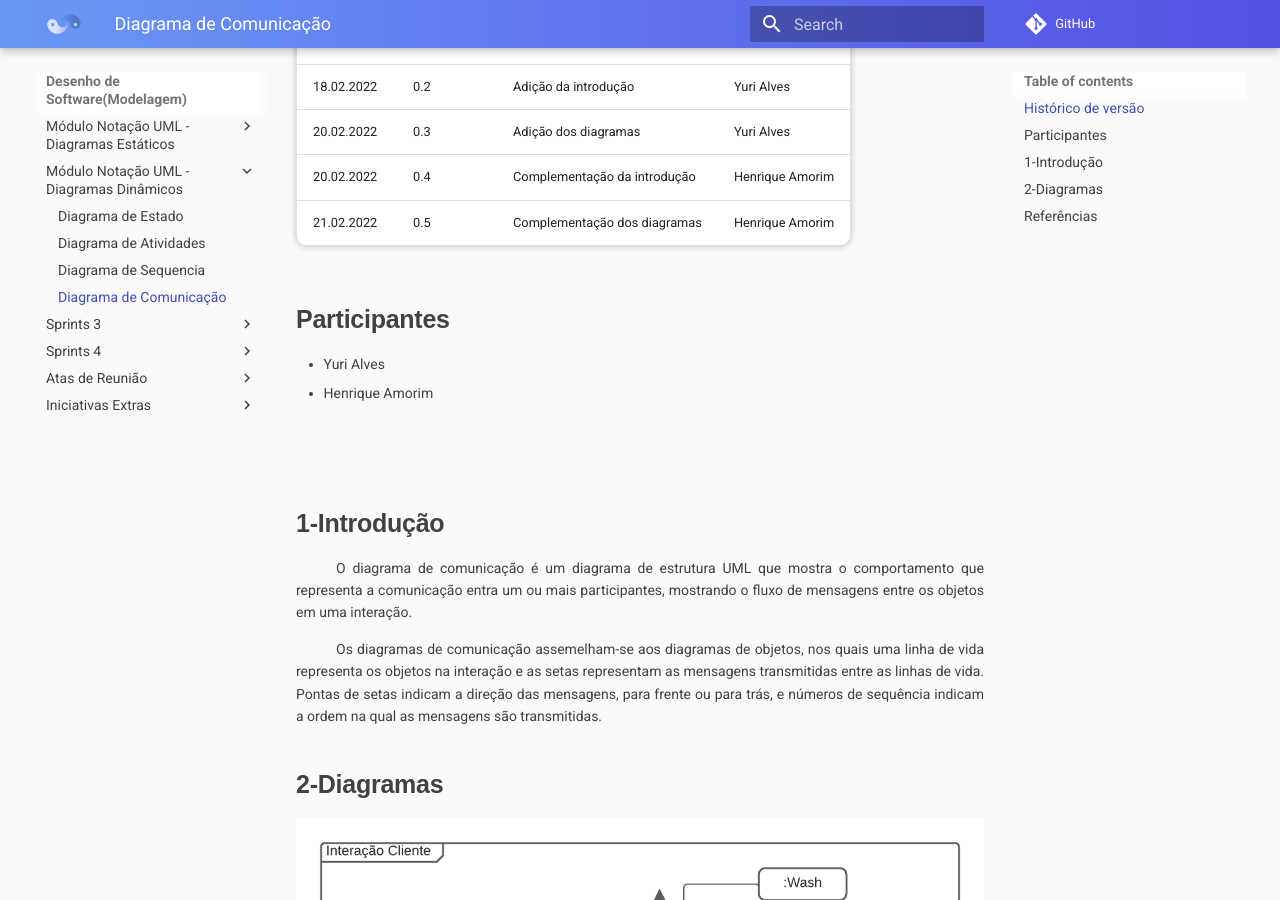
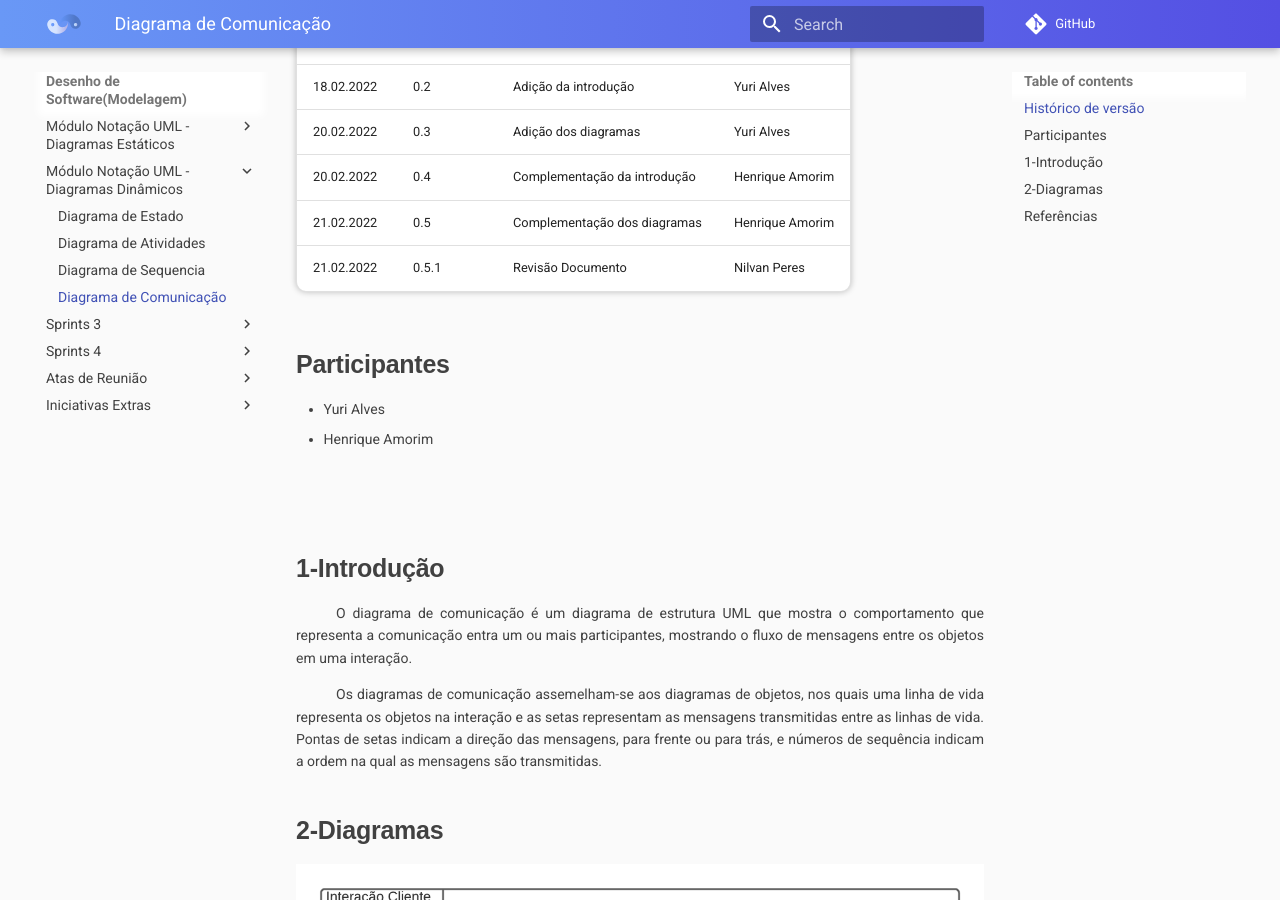
Before and after one commit to UnBArqDsw2021-2/2021.2_G2_Ki-Limpinho, an MkDocs documentation site: the page built from docs/diagramaDeComunicacao.md, in a window 1280 px wide and 900 px high, scrolled down 301 px. Built offline with MkDocs 1.6.1 and Material for MkDocs 9.7.7, drawn with Linux system fonts in a browser that asks for light colours; comment, search, counter and statistics services are not loaded.

Commit message:
docs: fix imgs display #71

```diff
--- a/docs/diagramaDeComunicacao.md
+++ b/docs/diagramaDeComunicacao.md
@@ -9,6 +9,7 @@
 | 20.02.2022 | 0.3    | Adição dos diagramas | Yuri Alves |
 | 20.02.2022 | 0.4    | Complementação da introdução | Henrique Amorim |
 | 21.02.2022 | 0.5    | Complementação dos diagramas | Henrique Amorim |
+| 21.02.2022 | 0.5.1   | Revisão Documento | Nilvan Peres |
 
 
 ## Participantes
@@ -50,7 +51,7 @@
 </p>
 
 <p align='center'>
-    <img src='./assets/img/comunicacao/comunicacaoFinancas.png'>
+    <img src='../assets/img/comunicacao/comunicacaoFinancas.png'>
     <figcaption align='center'>
         <b>Figura 2: Comunicação controle de finanças</b>
         <br>
@@ -59,7 +60,7 @@
 </p>
 
 <p align='center'>
-    <img src='./assets/img/comunicacao/comunicacaoServicos.png'>
+    <img src='../assets/img/comunicacao/comunicacaoServicos.png'>
     <figcaption align='center'>
         <b>Figura 2: Comunicação controle de serviços</b>
         <br>
```
